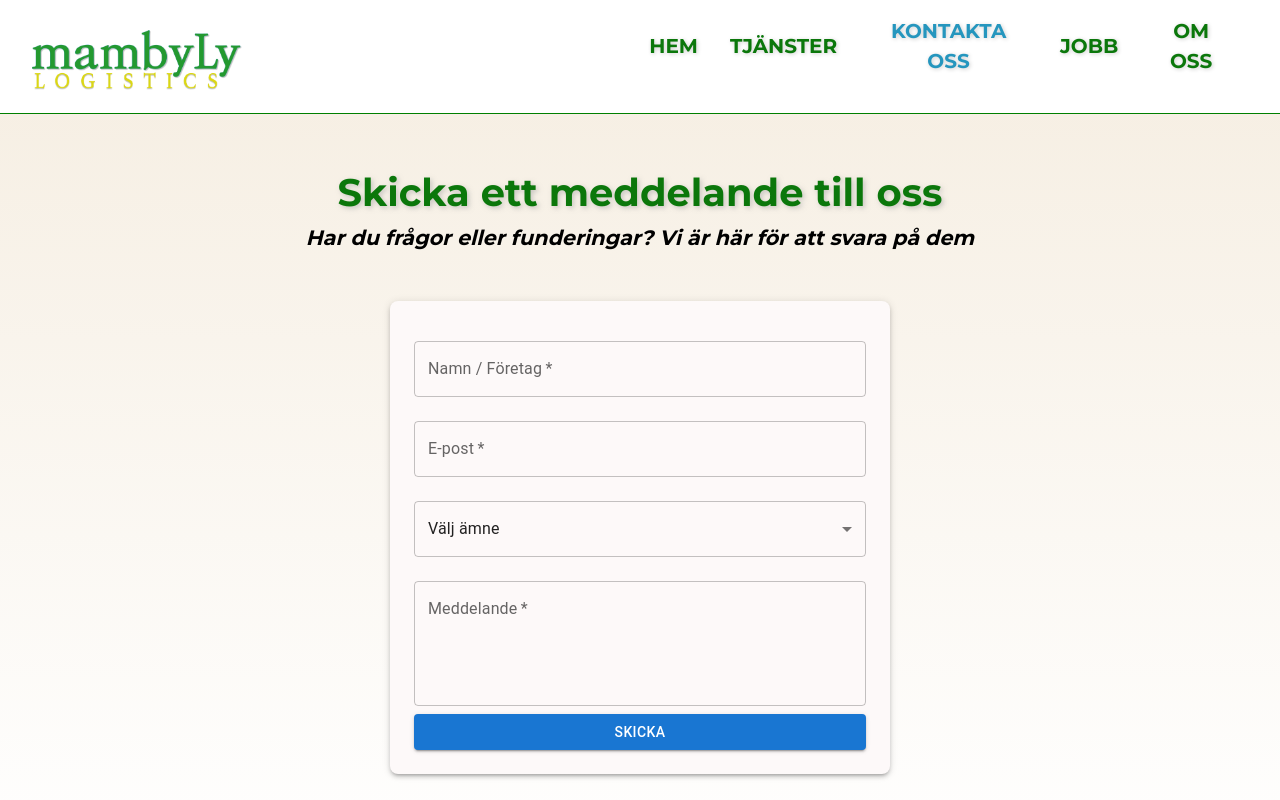
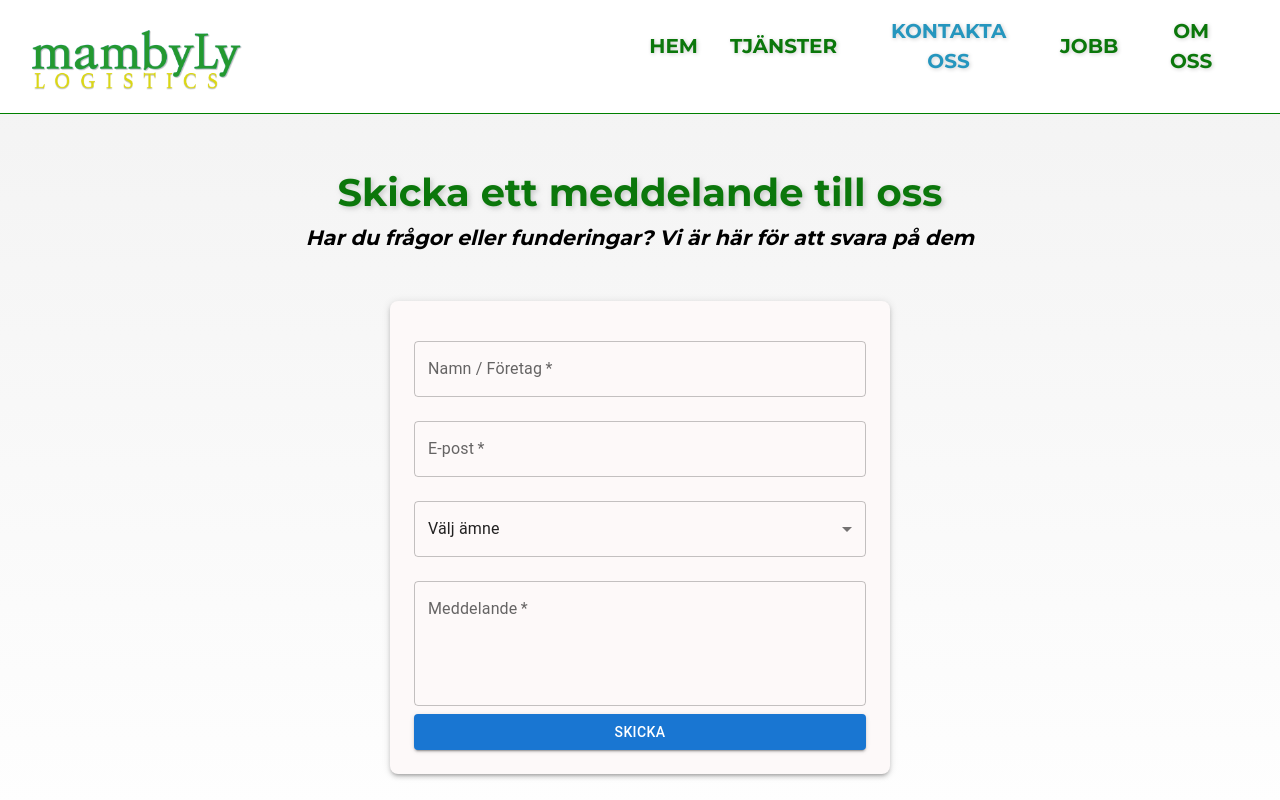
Before and after one commit to Emadenni/MambyLy-logistics-frontend, a React (Vite) app: page /kontaktaOss in a window 1280 px wide. Shown: the top 800 px of the page. Built offline with nearby package versions, Linux system fonts and the light colour scheme.

Commit message:
updated backround color main page

```diff
--- a/src/pages/ContactUs/contactUs.scss
+++ b/src/pages/ContactUs/contactUs.scss
@@ -18,4 +18,5 @@
 
 .contactUs_wrapper {
   background: linear-gradient(to bottom, #f5ede0, #ffffff);
+  background: linear-gradient(to bottom, #F2F2F2, #FFFFFF);
 }
--- a/src/pages/Services/services.scss
+++ b/src/pages/Services/services.scss
@@ -56,6 +56,7 @@
   min-height: 100vh;
   width: 100%;
   background: linear-gradient(to bottom, #f5ede0, #ffffff);
+  background: linear-gradient(to bottom, #F2F2F2, #FFFFFF);
   display: flex;
   flex-direction: column;
 }
```
